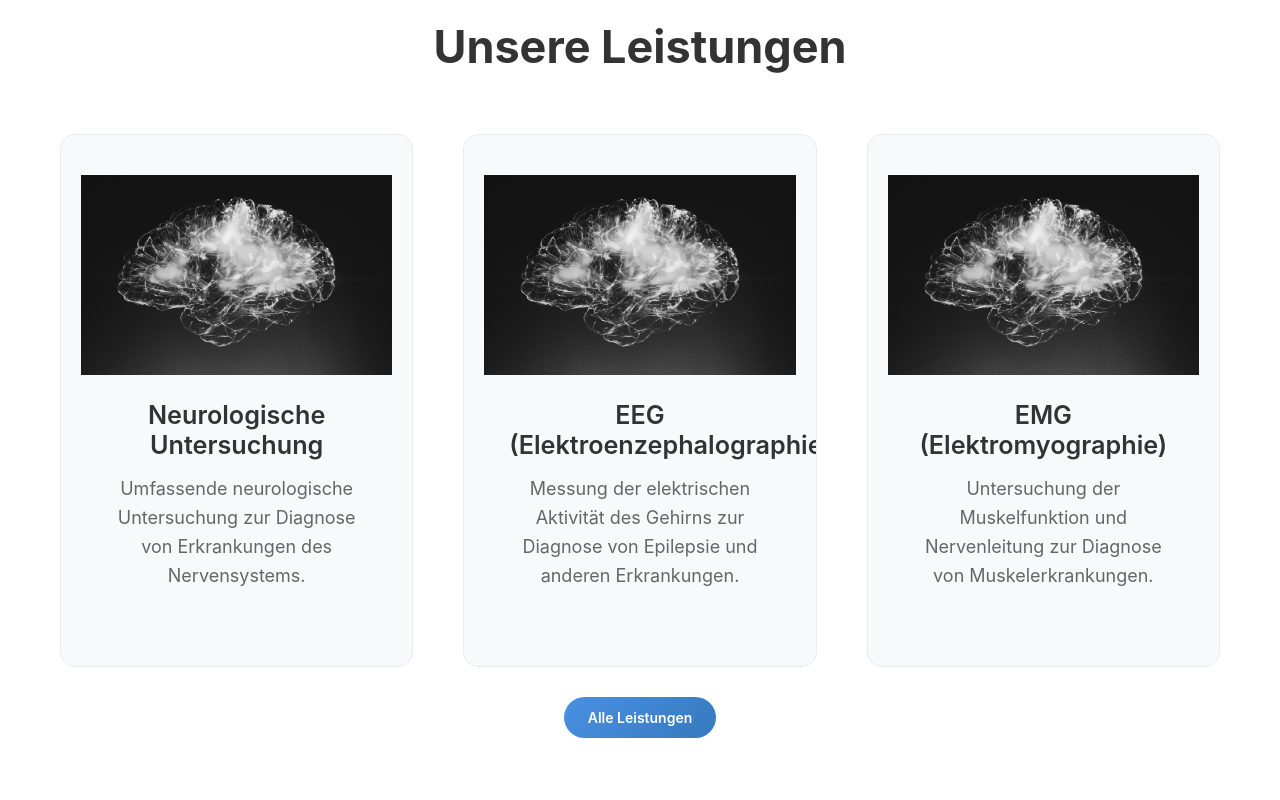
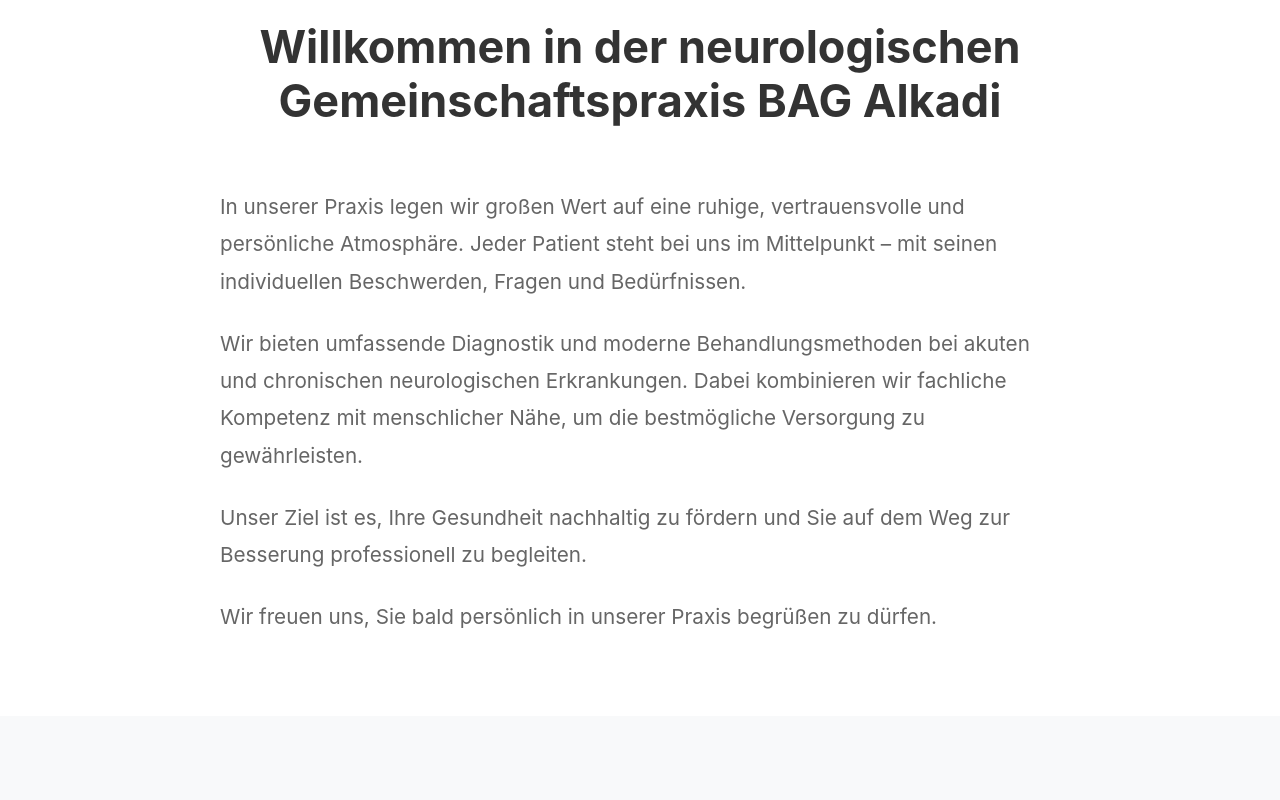
Before and after one commit to kareemkaddah/alkadi_neu, a React (Vite) app: page / in a window 1280 px wide. Shown: the part 700-1500 px from the top of the page. Built offline with nearby package versions, Linux system fonts and the light colour scheme.

Commit message:
footer changed

```diff
--- a/src/components/Footer.css
+++ b/src/components/Footer.css
@@ -41,6 +41,10 @@
   border-radius: 8px;
 }
 
+.contact-item h5 {
+  color: #000000;
+}
+
 .contact-item p {
   margin-bottom: 4px;
   font-size: 0.85rem;
@@ -74,7 +78,7 @@
   font-size: 0.9rem;
   font-weight: 600;
   margin-bottom: 8px;
-  color: white;
+  color: #ffffff !important;
   text-align: center;
 }
 
@@ -231,7 +235,7 @@
   .doctor-hours h5 {
     font-size: 1rem;
     margin-bottom: 10px;
-    color: white;
+    color: #ffffff !important;
     text-align: left;
   }
 
@@ -332,7 +336,7 @@
   .doctor-hours h5 {
     font-size: 1.1rem;
     margin-bottom: 12px;
-    color: white;
+    color: #ffffff !important;
   }
 
   .doctor-hours {
--- a/src/pages/HomePage.css
+++ b/src/pages/HomePage.css
@@ -122,6 +122,23 @@
   font-weight: 700;
   color: #333;
   margin-bottom: 40px;
+}
+
+.welcome-content {
+  max-width: 900px;
+  margin: 0 auto;
+  text-align: left;
+}
+
+.welcome-content p {
+  color: #666;
+  line-height: 1.8;
+  font-size: 1rem;
+  margin-bottom: 20px;
+}
+
+.welcome-content p:last-child {
+  margin-bottom: 0;
 }
 
 .features-grid {
@@ -436,6 +453,15 @@
     margin-bottom: 50px;
   }
 
+  .welcome-content {
+    padding: 0 20px;
+  }
+
+  .welcome-content p {
+    font-size: 1.1rem;
+    margin-bottom: 25px;
+  }
+
   .features-grid {
     grid-template-columns: repeat(2, 1fr);
     gap: 30px;
@@ -549,6 +575,15 @@
   .section-title {
     font-size: 2.5rem;
     margin-bottom: 60px;
+  }
+
+  .welcome-content {
+    padding: 0 30px;
+  }
+
+  .welcome-content p {
+    font-size: 1.15rem;
+    margin-bottom: 25px;
   }
 
   .features-grid {
--- a/src/pages/HomePage.tsx
+++ b/src/pages/HomePage.tsx
@@ -56,46 +56,20 @@ const HomePage: React.FC<HomePageProps> = ({ onLocationSelect }) => {
         {/* Features Section */}
         <section className='features-section'>
           <div className='container'>
-            <h2 className='section-title'>Unsere Leistungen</h2>
-            <div className='features-grid'>
-              <div className='feature-card'>
-                <div className='feature-image'>
-                  <img src={brainImage} alt='Neurologische Untersuchung' />
-                </div>
-                <h3>Neurologische Untersuchung</h3>
+            <h2 className='section-title'>Willkommen in der neurologischen Gemeinschaftspraxis BAG Alkadi</h2>
+            <div className='welcome-content'>
               <p>
-                  Umfassende neurologische Untersuchung zur Diagnose von
-                  Erkrankungen des Nervensystems.
+                In unserer Praxis legen wir großen Wert auf eine ruhige, vertrauensvolle und persönliche Atmosphäre. Jeder Patient steht bei uns im Mittelpunkt – mit seinen individuellen Beschwerden, Fragen und Bedürfnissen.
               </p>
-              </div>
-              <div className='feature-card'>
-                <div className='feature-image'>
-                  <img src={brainImage} alt='EEG' />
-                </div>
-                <h3>EEG (Elektroenzephalographie)</h3>
               <p>
-                  Messung der elektrischen Aktivität des Gehirns zur Diagnose
-                  von Epilepsie und anderen Erkrankungen.
+                Wir bieten umfassende Diagnostik und moderne Behandlungsmethoden bei akuten und chronischen neurologischen Erkrankungen. Dabei kombinieren wir fachliche Kompetenz mit menschlicher Nähe, um die bestmögliche Versorgung zu gewährleisten.
               </p>
-              </div>
-              <div className='feature-card'>
-                <div className='feature-image'>
-                  <img src={brainImage} alt='EMG' />
-                </div>
-                <h3>EMG (Elektromyographie)</h3>
               <p>
-                  Untersuchung der Muskelfunktion und Nervenleitung zur Diagnose
-                  von Muskelerkrankungen.
+                Unser Ziel ist es, Ihre Gesundheit nachhaltig zu fördern und Sie auf dem Weg zur Besserung professionell zu begleiten.
               </p>
-              </div>
-            </div>
-            <div className='features-button-container'>
-              <button
-                className='features-button'
-                onClick={() => (window.location.href = '/leistungen')}
-              >
-                Alle Leistungen
-              </button>
+              <p>
+                Wir freuen uns, Sie bald persönlich in unserer Praxis begrüßen zu dürfen.
+              </p>
             </div>
           </div>
         </section>
```
Lines whose indentation alone changed are shown as unchanged.
